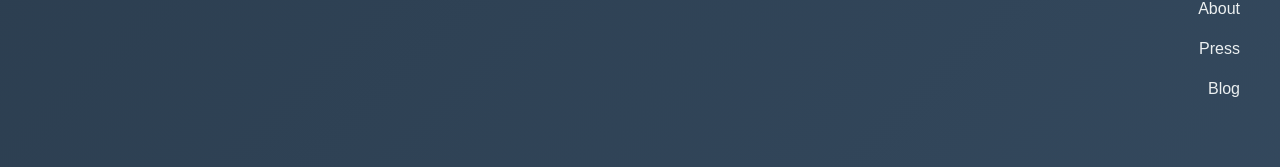
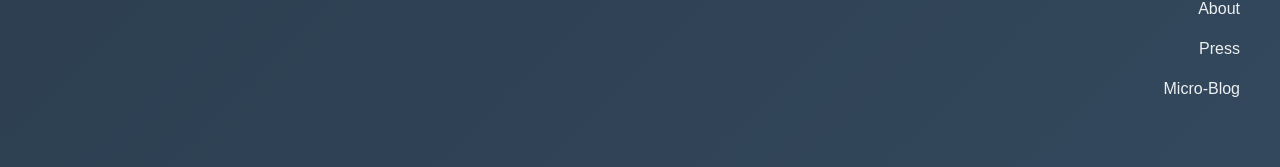
Before and after one commit to Kyle-Ski/kieras-site, a Next.js app: page / in a window 1280 px wide. Shown: the part 875-1042 px from the top of the page. Built offline with nearby package versions, Linux system fonts and the light colour scheme; a web font is replaced by a local one.

Commit message:
footer navigation "Blog" -> "Micro-Blog"

```diff
--- a/app/components/Footer.tsx
+++ b/app/components/Footer.tsx
@@ -19,7 +19,7 @@ export default function Footer() {
               <Link href="/press" className="font-body">Press</Link>
             </li>
             <li>
-              <Link href="/blog" className="font-body">Blog</Link>
+              <Link href="/blog" className="font-body">Micro-Blog</Link>
             </li>
           </ul>
         </div>
```
